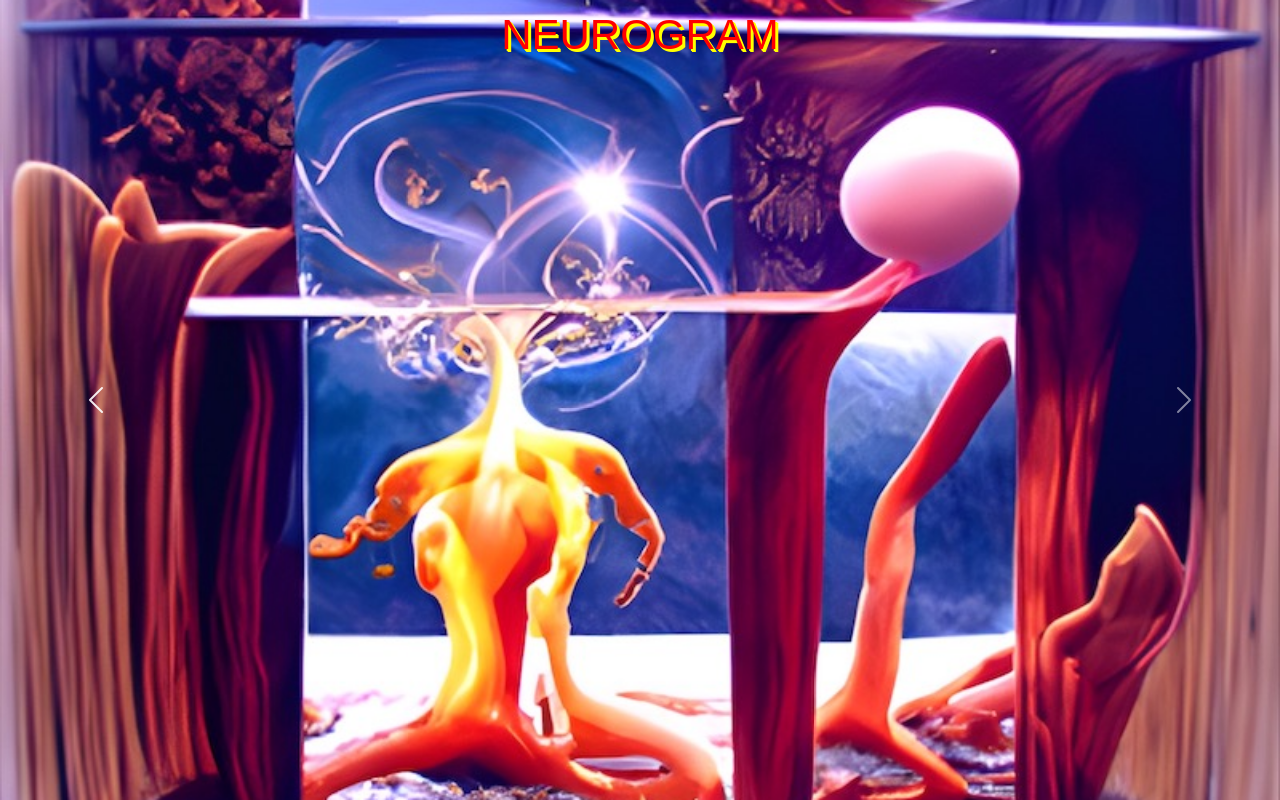
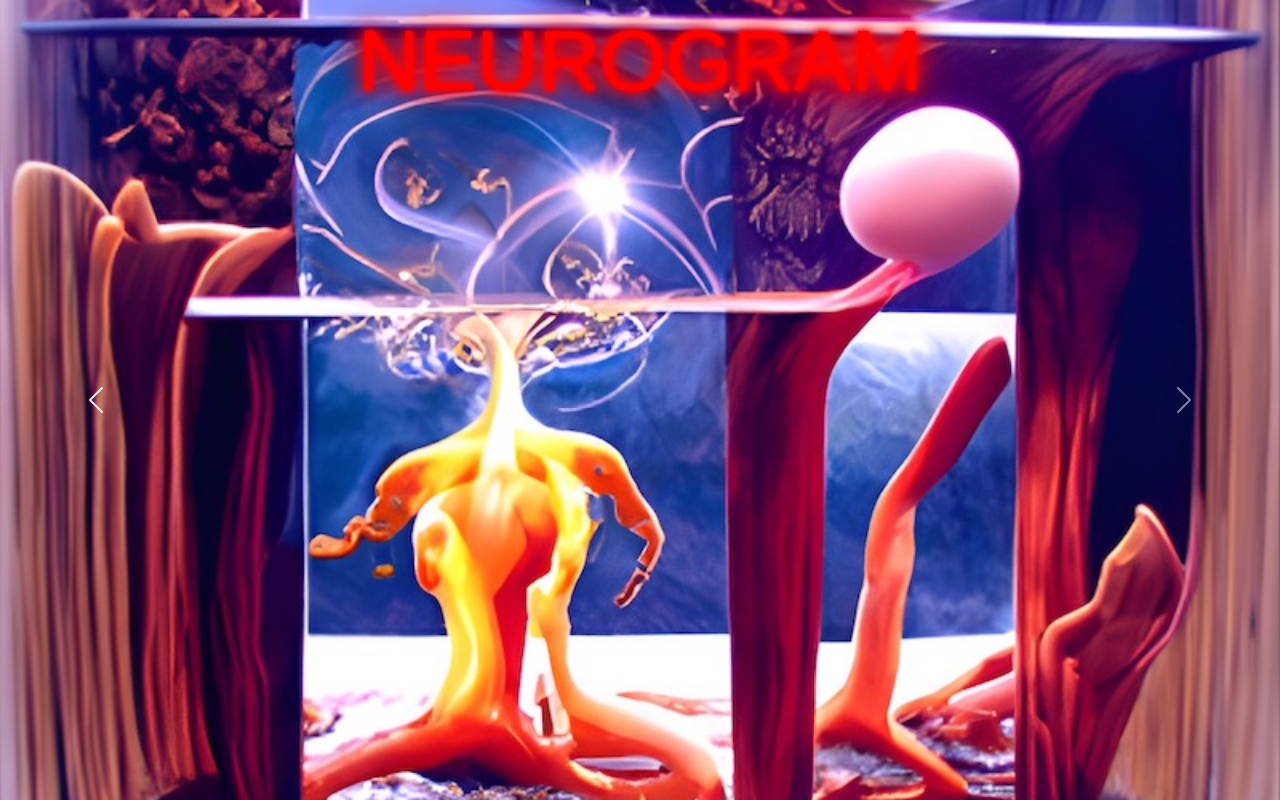
Before and after one commit to zackarooso/NEUROGRAM, a plain HTML site: page index.html in a window 1280 px wide. Drawn offline with nearby package versions, Linux system fonts and the light colour scheme.

Commit message:
Update index.html

```diff
--- a/index.html
+++ b/index.html
@@ -12,15 +12,16 @@
       margin: 0;
     }
     .neurogram-title {
-      font-size: 42px;
+  font-size: 64pt;
   color: red;
-      text-shadow: 2px 2px 0px yellow, 3px 3px 0px yellow;
+  text-shadow: 0 0 5px red, 0 0 10px red, 0 0 20px red, 0 0 30px red, 0 0 40px red;
   position: absolute;
   top: 10px;
   left: 50%;
   transform: translateX(-50%);
   z-index: 1;
 }
+
     .landing-page {
       position: relative;
     }
```
Lines whose indentation alone changed are shown as unchanged.
